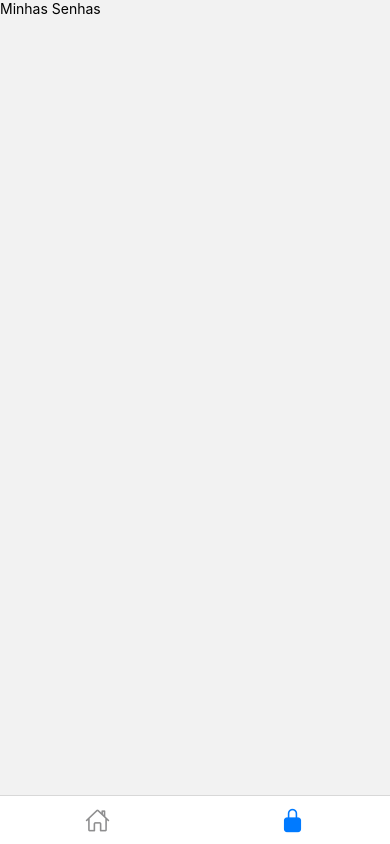
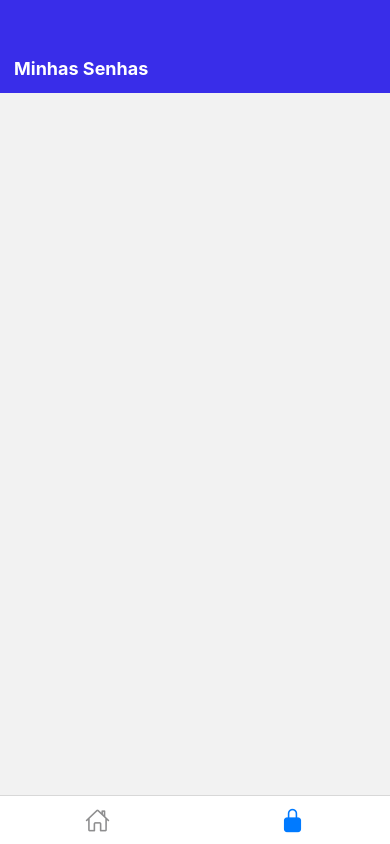
Before and after one commit to WesleyRodriguesMachado/geradorSenha, a React Native app: screen /passwords in a window 390 px wide. Built offline with nearby package versions, Linux system fonts and the light colour scheme.

Commit message:
projeto finalizado

```diff
--- a/src/components/modal/index.js
+++ b/src/components/modal/index.js
@@ -1,10 +1,16 @@
 import { View, Text, StyleSheet, TouchableOpacity, Pressable } from "react-native";
 import * as Clipboard from "expo-clipboard";
+import useStorage from "../../hooks/useStorage";
 
 export function ModalPassword({ password, handleClose }) {
 
+    const {saveItem } = useStorage();
+
     async function handleCopyPassword() {
         await Clipboard.setStringAsync(password);
+
+
+        await saveItem("@pass", password)
 
         alert("Senha salva com sucesso!");
         handleClose();
@@ -27,7 +33,7 @@
                         <Text style={styles.buttonText}>Voltar</Text>
                     </TouchableOpacity>
 
-                    <TouchableOpacity style={[styles.button, styles.buttonSave]} >
+                    <TouchableOpacity style={[styles.button, styles.buttonSave]} onPress={handleCopyPassword}>
                         <Text style={styles.buttonSaveText}>Salvar Senha</Text>
                     </TouchableOpacity>
                 </View>
--- /dev/null
+++ b/src/pages/passwords/components/passwordItem.js
@@ -0,0 +1,30 @@
+import React from 'react';
+
+import { View, Text, StyleSheet, Pressable } from 'react-native';
+
+export  function PasswordItem({data, removePassword}) {
+    return (
+        <Pressable onLongPress={removePassword} style={styles.container}>
+            <Text style={styles.text}>{data}</Text>
+        </Pressable>
+    );
+
+
+
+}
+
+const styles = StyleSheet.create({
+    container: {
+        backgroundColor: "#0e0e0e",
+        padding: 14,
+        width: "100%",
+        marginBottom: 14,
+        borderRadius: 8,
+        flexDirection: "row",
+        alignItems: "center",
+        justifyContent:"space-between"
+    },
+    text:{
+        color:"#fff"
+    }
+});
--- a/src/pages/passwords/index.js
+++ b/src/pages/passwords/index.js
@@ -1,13 +1,73 @@
-import { View, Text, StyleSheet } from "react-native";
+import { useState, useEffect } from "react";
+import { View, Text, StyleSheet, FlatList } from "react-native";
+import { SafeAreaView } from "react-native-safe-area-context";
+import { useIsFocused } from "@react-navigation/native";
+import useStorage from "../../hooks/useStorage";
+import { PasswordItem } from "./components/passwordItem";
 
-export function Passwords(){
-    return(
-        <View>
-            <Text>Minhas Senhas</Text>
-        </View>
-    )
 
-    const styles = StyleSheet.create({
+export function Passwords() {
 
-    })
+    const [listPasswords, setListPasswords] = useState([]);
+    const focused = useIsFocused();
+    const { getItem, removeItem } = useStorage();
+
+    useEffect(() => {
+        async function loadPasswords() {
+            const passwords = await getItem("@pass");
+            console.log(passwords);
+            setListPasswords(passwords);
+        }
+
+        loadPasswords();
+    }, [focused]);
+
+    async function handleDeletePassword(item) {
+        const passwords = await removeItem("@pass", item);
+        setListPasswords(passwords);
+    }
+
+
+    return (
+        <SafeAreaView style={{ flex: 1 }}>
+            <View style={styles.header}>
+                <Text style={styles.title}>Minhas Senhas</Text>
+            </View>
+
+            <View style={styles.content}>
+                <FlatList
+                    style={{ flex: 1, paddingTop: 14, }}
+                    data={listPasswords}
+                    keyExtractor={(item) => String(item)}
+                    renderItem={({ item }) => <PasswordItem data={item} removePassword={() => handleDeletePassword(item)} />}
+                />
+
+            </View>
+
+        </SafeAreaView>
+    );
+
+
 }
+
+const styles = StyleSheet.create({
+    header: {
+        backgroundColor: "#392de9",
+        paddingTop: 58,
+        paddingBottom: 14,
+        paddingLeft: 14,
+        paddingRight: 14,
+    },
+    title: {
+        fontSize: 18,
+        color: "#fff",
+        fontWeight: "bold"
+    },
+
+    content: {
+        flex: 1,
+        paddingLeft: 14,
+        paddingRight: 14,
+
+    }
+});
```
